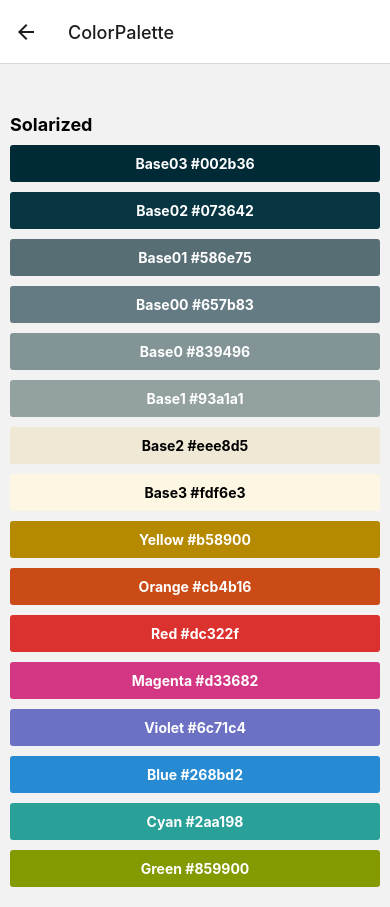
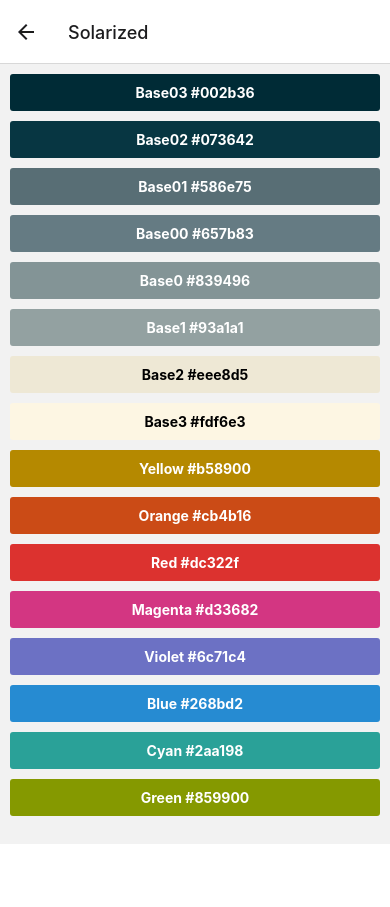
Before and after one commit to AttackOnMorty/rn-expo, a React Native app: screen / in a window 390 px wide. Both pictures are taken after a click on the button "Solarized". After the commit the page ends 844 px from the top, so only its background shows below. Built offline with nearby package versions, Linux system fonts and the light colour scheme.

Commit message:
Add more color schemes

```diff
--- a/App.js
+++ b/App.js
@@ -11,7 +11,11 @@
     <NavigationContainer>
       <Navigator>
         <Screen name="Home" component={Home} />
-        <Screen name="ColorPalette" component={ColorPalette} />
+        <Screen
+          name="ColorPalette"
+          component={ColorPalette}
+          options={({ route }) => ({ title: route.params.paletteName })}
+        />
       </Navigator>
     </NavigationContainer>
   );
--- a/screens/ColorPalette.js
+++ b/screens/ColorPalette.js
@@ -1,38 +1,20 @@
 import React from 'react';
-import { SafeAreaView, Text, FlatList, StyleSheet } from 'react-native';
+import { SafeAreaView, FlatList, StyleSheet } from 'react-native';
 import ColorBox from '../components/ColorBox';
 
-const COLORS = [
-  { colorName: 'Base03', hexCode: '#002b36' },
-  { colorName: 'Base02', hexCode: '#073642' },
-  { colorName: 'Base01', hexCode: '#586e75' },
-  { colorName: 'Base00', hexCode: '#657b83' },
-  { colorName: 'Base0', hexCode: '#839496' },
-  { colorName: 'Base1', hexCode: '#93a1a1' },
-  { colorName: 'Base2', hexCode: '#eee8d5' },
-  { colorName: 'Base3', hexCode: '#fdf6e3' },
-  { colorName: 'Yellow', hexCode: '#b58900' },
-  { colorName: 'Orange', hexCode: '#cb4b16' },
-  { colorName: 'Red', hexCode: '#dc322f' },
-  { colorName: 'Magenta', hexCode: '#d33682' },
-  { colorName: 'Violet', hexCode: '#6c71c4' },
-  { colorName: 'Blue', hexCode: '#268bd2' },
-  { colorName: 'Cyan', hexCode: '#2aa198' },
-  { colorName: 'Green', hexCode: '#859900' },
-];
+const ColorPalette = ({ route }) => {
+  const { colors } = route.params;
 
-const ColorPalette = () => {
   return (
     <SafeAreaView>
       <FlatList
         // TODO: Using style is not working
         contentContainerStyle={styles.container}
-        data={COLORS}
+        data={colors}
         keyExtractor={(item) => item.hexCode}
         renderItem={({ item: { colorName, hexCode } }) => (
           <ColorBox colorName={colorName} hexCode={hexCode} />
         )}
-        ListHeaderComponent={<Text style={styles.heading}>Solarized</Text>}
       />
     </SafeAreaView>
   );
@@ -40,14 +22,7 @@
 
 const styles = StyleSheet.create({
   container: {
-    paddingTop: 50,
-    paddingHorizontal: 10,
-    paddingBottom: 10,
-  },
-  heading: {
-    fontSize: 18,
-    fontWeight: 'bold',
-    marginBottom: 10,
+    padding: 10,
   },
 });
 
--- a/screens/Home.js
+++ b/screens/Home.js
@@ -1,13 +1,67 @@
 import React from 'react';
-import { View, Text } from 'react-native';
+import { View, Text, FlatList } from 'react-native';
 import { TouchableOpacity } from 'react-native-gesture-handler';
+
+const SOLARIZED = [
+  { colorName: 'Base03', hexCode: '#002b36' },
+  { colorName: 'Base02', hexCode: '#073642' },
+  { colorName: 'Base01', hexCode: '#586e75' },
+  { colorName: 'Base00', hexCode: '#657b83' },
+  { colorName: 'Base0', hexCode: '#839496' },
+  { colorName: 'Base1', hexCode: '#93a1a1' },
+  { colorName: 'Base2', hexCode: '#eee8d5' },
+  { colorName: 'Base3', hexCode: '#fdf6e3' },
+  { colorName: 'Yellow', hexCode: '#b58900' },
+  { colorName: 'Orange', hexCode: '#cb4b16' },
+  { colorName: 'Red', hexCode: '#dc322f' },
+  { colorName: 'Magenta', hexCode: '#d33682' },
+  { colorName: 'Violet', hexCode: '#6c71c4' },
+  { colorName: 'Blue', hexCode: '#268bd2' },
+  { colorName: 'Cyan', hexCode: '#2aa198' },
+  { colorName: 'Green', hexCode: '#859900' },
+];
+
+const RAINBOW = [
+  { colorName: 'Red', hexCode: '#FF0000' },
+  { colorName: 'Orange', hexCode: '#FF7F00' },
+  { colorName: 'Yellow', hexCode: '#FFFF00' },
+  { colorName: 'Green', hexCode: '#00FF00' },
+  { colorName: 'Violet', hexCode: '#8B00FF' },
+];
+
+const CUSTOM = [
+  { colorName: 'Red', hexCode: '#c02d28' },
+  { colorName: 'Black', hexCode: '#3e3e3e' },
+  { colorName: 'Grey', hexCode: '#8a8a8a' },
+  { colorName: 'White', hexCode: '#ffffff' },
+  { colorName: 'Orange', hexCode: '#e66225' },
+];
+
+const COLOR_PALETTES = [
+  { paletteName: 'Solarized', colors: SOLARIZED },
+  { paletteName: 'Rainbow', colors: RAINBOW },
+  { paletteName: 'Custom', colors: CUSTOM },
+];
 
 const Home = ({ navigation }) => {
   return (
     <View>
-      <TouchableOpacity onPress={() => navigation.navigate('ColorPalette')}>
-        <Text>Solarized</Text>
-      </TouchableOpacity>
+      <FlatList
+        data={COLOR_PALETTES}
+        keyExtractor={(item) => item.paletteName}
+        renderItem={({ item: { paletteName, colors } }) => (
+          <TouchableOpacity
+            onPress={() =>
+              navigation.navigate('ColorPalette', {
+                paletteName,
+                colors,
+              })
+            }
+          >
+            <Text>{paletteName}</Text>
+          </TouchableOpacity>
+        )}
+      />
     </View>
   );
 };
```
